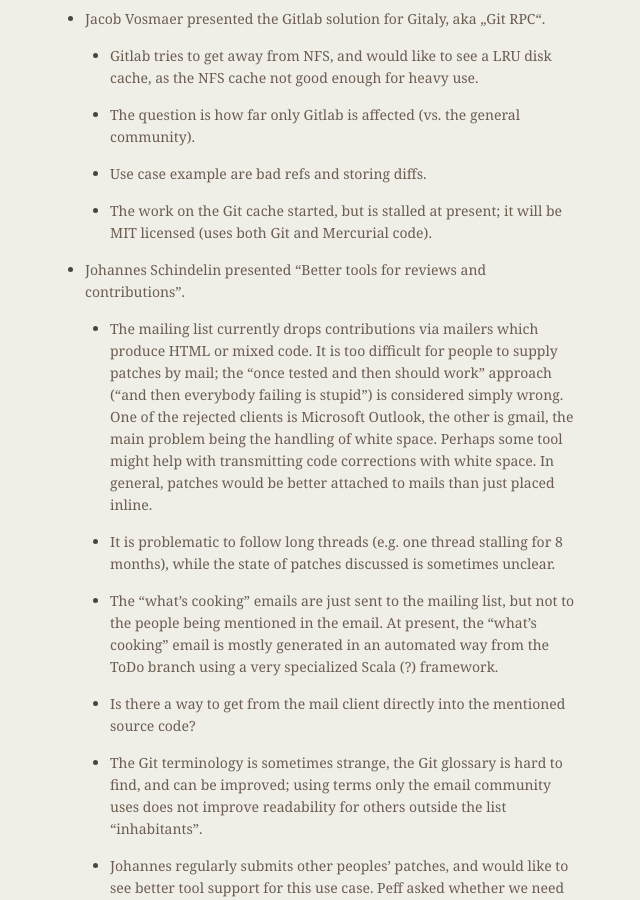
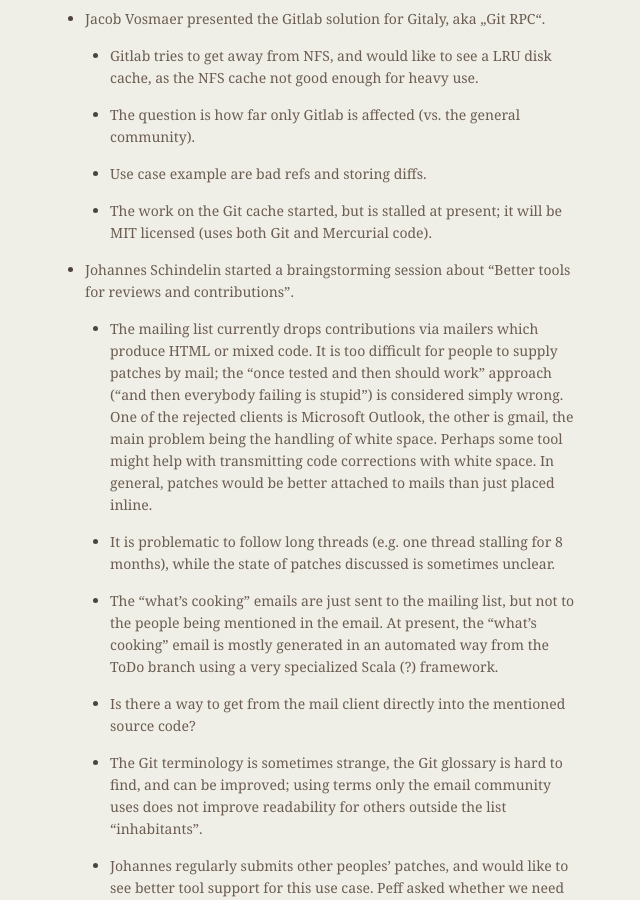
Before and after one commit to git/git.github.io, a Jekyll site: the page built from rev_news/drafts/edition-24.md, in a window 1280 px wide and 900 px high, scrolled down 2405 px. Shown: the whole window, without its empty margins (499-1139 px from the left). Built offline with Jekyll 4.4.1, drawn with Linux system fonts in a browser that asks for light colours.

Commit message:
Rev News: avoid the impression that I presented a solution
I did not. All I did was to kick off a discussion how we could improve
the current situation.

Signed-off-by: Johannes Schindelin <johannes.schindelin@gmx.de>

```diff
--- a/rev_news/drafts/edition-24.md
+++ b/rev_news/drafts/edition-24.md
@@ -165,8 +165,8 @@
                   present; it will be MIT licensed (uses both Git and
                   Mercurial code).
 
-	* Johannes Schindelin presented "Better tools for reviews and
-          contributions".
+	* Johannes Schindelin started a braingstorming session about
+          "Better tools for reviews and contributions".
 
 		* The mailing list currently drops contributions via
                   mailers which produce HTML or mixed code. It is too
```
